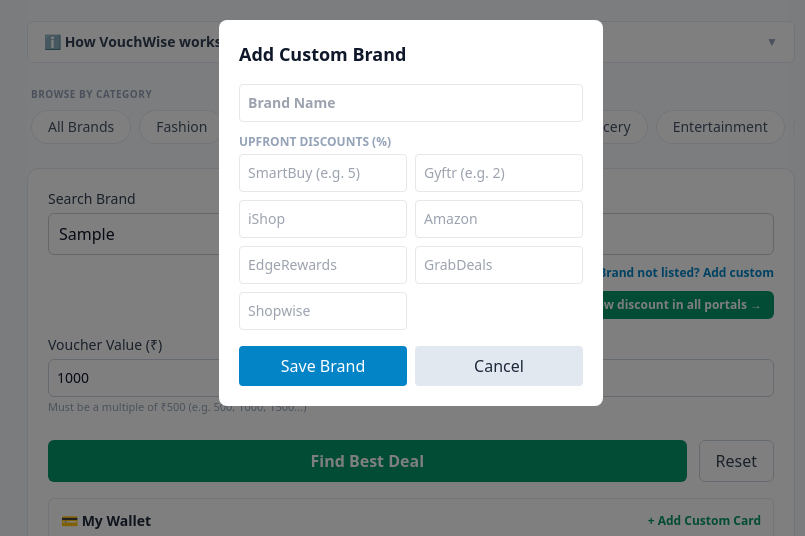
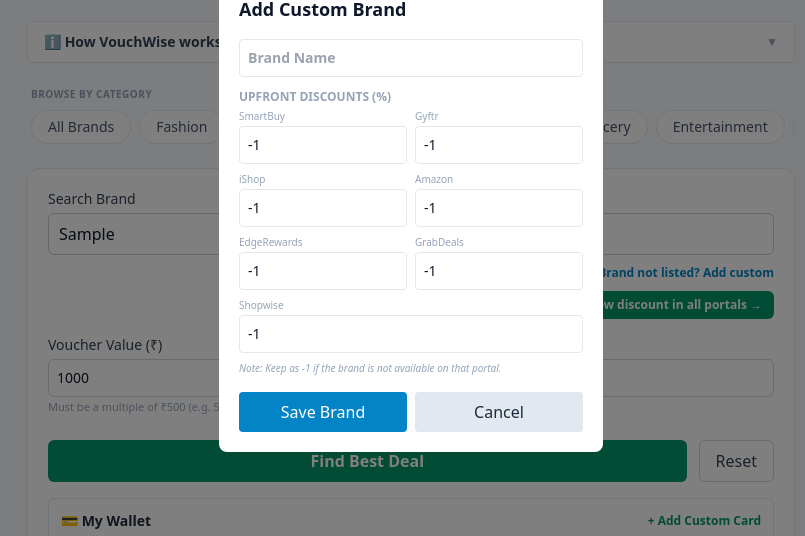
Before and after one commit to Ashwani07/voucher-discount-calculator, a plain HTML site: page index.html in a window 1280 px wide. Both pictures are taken after typing "Sample" into the empty fields and a click on the button "+ Brand not listed? Add custom". Shown: the part 187-723 px from the top of the page, without its empty margins (229-1034 px from the left). Drawn offline with nearby package versions, Linux system fonts and the light colour scheme.

Commit message:
sitemap fix and custom portal if brand not available.

```diff
--- a/index.html
+++ b/index.html
@@ -434,15 +434,37 @@
       <input id="cbName" type="text" placeholder="Brand Name" class="w-full border p-2 rounded mb-3 text-sm font-semibold">
 
       <label class="block text-xs font-bold uppercase text-slate-400 mb-1">Upfront Discounts (%)</label>
-      <div class="grid grid-cols-2 gap-2 mb-4">
-        <input id="cbSmartbuy" type="number" step="0.1" placeholder="SmartBuy (e.g. 5)" class="border p-2 rounded text-sm w-full">
-        <input id="cbGyftr" type="number" step="0.1" placeholder="Gyftr (e.g. 2)" class="border p-2 rounded text-sm w-full">
-        <input id="cbIshop" type="number" step="0.1" placeholder="iShop" class="border p-2 rounded text-sm w-full">
-        <input id="cbAmazon" type="number" step="0.1" placeholder="Amazon" class="border p-2 rounded text-sm w-full">
-        <input id="cbEdgerewards" type="number" step="0.1" placeholder="EdgeRewards" class="border p-2 rounded text-sm w-full">
-        <input id="cbGrabdeals" type="number" step="0.1" placeholder="GrabDeals" class="border p-2 rounded text-sm w-full">
-        <input id="cbShopwise" type="number" step="0.1" placeholder="Shopwise" class="border p-2 rounded text-sm w-full">
+      <div class="grid grid-cols-2 gap-2 mb-2">
+        <div>
+          <label class="text-[10px] text-slate-400 block mb-0.5">SmartBuy</label>
+          <input id="cbSmartbuy" type="number" step="0.1" value="-1" class="border p-2 rounded text-sm w-full">
+        </div>
+        <div>
+          <label class="text-[10px] text-slate-400 block mb-0.5">Gyftr</label>
+          <input id="cbGyftr" type="number" step="0.1" value="-1" class="border p-2 rounded text-sm w-full">
+        </div>
+        <div>
+          <label class="text-[10px] text-slate-400 block mb-0.5">iShop</label>
+          <input id="cbIshop" type="number" step="0.1" value="-1" class="border p-2 rounded text-sm w-full">
+        </div>
+        <div>
+          <label class="text-[10px] text-slate-400 block mb-0.5">Amazon</label>
+          <input id="cbAmazon" type="number" step="0.1" value="-1" class="border p-2 rounded text-sm w-full">
+        </div>
+        <div>
+          <label class="text-[10px] text-slate-400 block mb-0.5">EdgeRewards</label>
+          <input id="cbEdgerewards" type="number" step="0.1" value="-1" class="border p-2 rounded text-sm w-full">
+        </div>
+        <div>
+          <label class="text-[10px] text-slate-400 block mb-0.5">GrabDeals</label>
+          <input id="cbGrabdeals" type="number" step="0.1" value="-1" class="border p-2 rounded text-sm w-full">
+        </div>
+        <div class="col-span-2">
+          <label class="text-[10px] text-slate-400 block mb-0.5">Shopwise</label>
+          <input id="cbShopwise" type="number" step="0.1" value="-1" class="border p-2 rounded text-sm w-full">
+        </div>
       </div>
+      <p class="text-[10px] text-slate-400 mb-4 italic">Note: Keep as -1 if the brand is not available on that portal.</p>
       <div class="flex gap-2">
         <button id="saveBrandBtn" class="flex-1 bg-sky-600 text-white py-2 rounded">Save Brand</button>
         <button id="closeBrandModalBtn" class="flex-1 bg-slate-200 text-slate-800 py-2 rounded">Cancel</button>
--- a/js/modals.js
+++ b/js/modals.js
@@ -24,7 +24,6 @@
 export function openCustomCardModal() { dom.customCardModal.classList.remove('hidden'); }
 export function closeCustomCardModal() { dom.customCardModal.classList.add('hidden'); }
 export function openCustomBrandModal() { dom.customBrandModal.classList.remove('hidden'); }
-export function closeCustomBrandModal() { dom.customBrandModal.classList.add('hidden'); }
 
 export function applyBankDefaults() {
   const bank = dom.ccBank.value;
@@ -103,3 +102,18 @@
   closeCustomBrandModal();
   resetInputs('#customBrandModal input');
 }
+
+// Hides the custom brand modal and resets all inputs back to their default (-1) state
+export function closeCustomBrandModal() {
+  // Hide the modal from view
+  dom.customBrandModal.classList.add('hidden');
+
+  // Clear the text input for the brand name
+  document.getElementById('cbName').value = '';
+
+  // Loop through all portal input IDs and reset their values back to -1 (unavailable)
+  ['cbSmartbuy', 'cbGyftr', 'cbIshop', 'cbAmazon', 'cbEdgerewards', 'cbGrabdeals', 'cbShopwise'].forEach(elId => {
+    const el = document.getElementById(elId);
+    if (el) el.value = '-1';
+  });
+}
--- a/sitemap.xml
+++ b/sitemap.xml
@@ -15,7 +15,7 @@
   <url><loc>https://vouchwise.in/brands.html?brand=amazon_shopping</loc><lastmod>2026-06-21</lastmod><changefreq>monthly</changefreq><priority>0.7</priority></url>
   <url><loc>https://vouchwise.in/brands.html?brand=apollo_pharmacy</loc><lastmod>2026-06-21</lastmod><changefreq>monthly</changefreq><priority>0.7</priority></url>
   <url><loc>https://vouchwise.in/brands.html?brand=barbeque_nation</loc><lastmod>2026-06-21</lastmod><changefreq>monthly</changefreq><priority>0.7</priority></url>
-  <url><loc>https://vouchwise.in/brands.html?brand=bath_&_body_works</loc><lastmod>2026-06-21</lastmod><changefreq>monthly</changefreq><priority>0.7</priority></url>
+  <url><loc>https://vouchwise.in/brands.html?brand=bath_&amp;_body_works</loc><lastmod>2026-06-21</lastmod><changefreq>monthly</changefreq><priority>0.7</priority></url>
   <url><loc>https://vouchwise.in/brands.html?brand=bigbasket</loc><lastmod>2026-06-21</lastmod><changefreq>monthly</changefreq><priority>0.7</priority></url>
   <url><loc>https://vouchwise.in/brands.html?brand=blinkit</loc><lastmod>2026-06-21</lastmod><changefreq>monthly</changefreq><priority>0.7</priority></url>
   <url><loc>https://vouchwise.in/brands.html?brand=bookmyshow</loc><lastmod>2026-06-21</lastmod><changefreq>monthly</changefreq><priority>0.7</priority></url>
@@ -46,7 +46,7 @@
   <url><loc>https://vouchwise.in/brands.html?brand=makemytrip_holiday</loc><lastmod>2026-06-21</lastmod><changefreq>monthly</changefreq><priority>0.7</priority></url>
   <url><loc>https://vouchwise.in/brands.html?brand=makemytrip_hotel</loc><lastmod>2026-06-21</lastmod><changefreq>monthly</changefreq><priority>0.7</priority></url>
   <url><loc>https://vouchwise.in/brands.html?brand=manyavar</loc><lastmod>2026-06-21</lastmod><changefreq>monthly</changefreq><priority>0.7</priority></url>
-  <url><loc>https://vouchwise.in/brands.html?brand=marks_&_spencer</loc><lastmod>2026-06-21</lastmod><changefreq>monthly</changefreq><priority>0.7</priority></url>
+  <url><loc>https://vouchwise.in/brands.html?brand=marks_&amp;_spencer</loc><lastmod>2026-06-21</lastmod><changefreq>monthly</changefreq><priority>0.7</priority></url>
   <url><loc>https://vouchwise.in/brands.html?brand=max_fashion_online</loc><lastmod>2026-06-21</lastmod><changefreq>monthly</changefreq><priority>0.7</priority></url>
   <url><loc>https://vouchwise.in/brands.html?brand=max_fashion</loc><lastmod>2026-06-21</lastmod><changefreq>monthly</changefreq><priority>0.7</priority></url>
   <url><loc>https://vouchwise.in/brands.html?brand=myntra</loc><lastmod>2026-06-21</lastmod><changefreq>monthly</changefreq><priority>0.7</priority></url>
```
